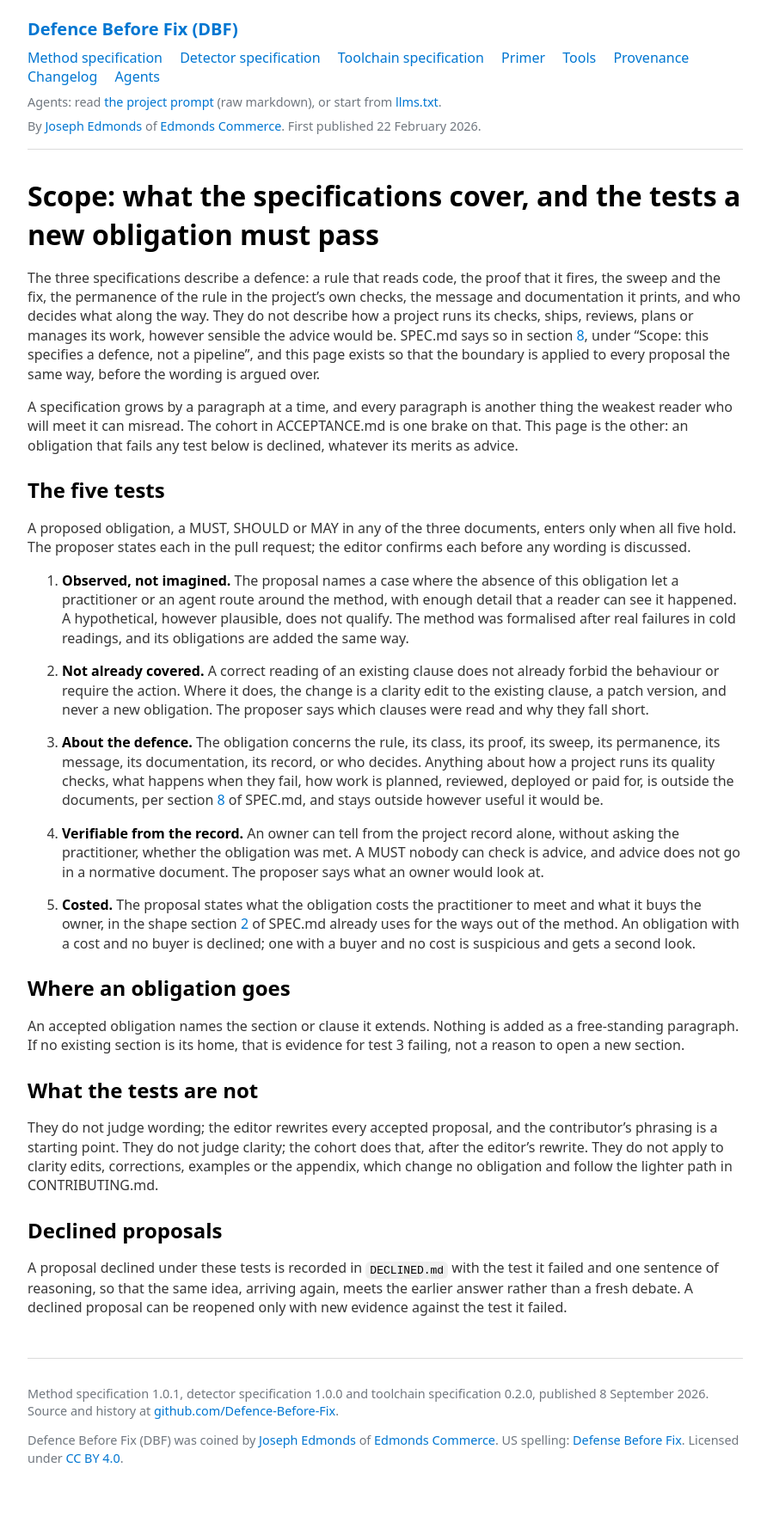
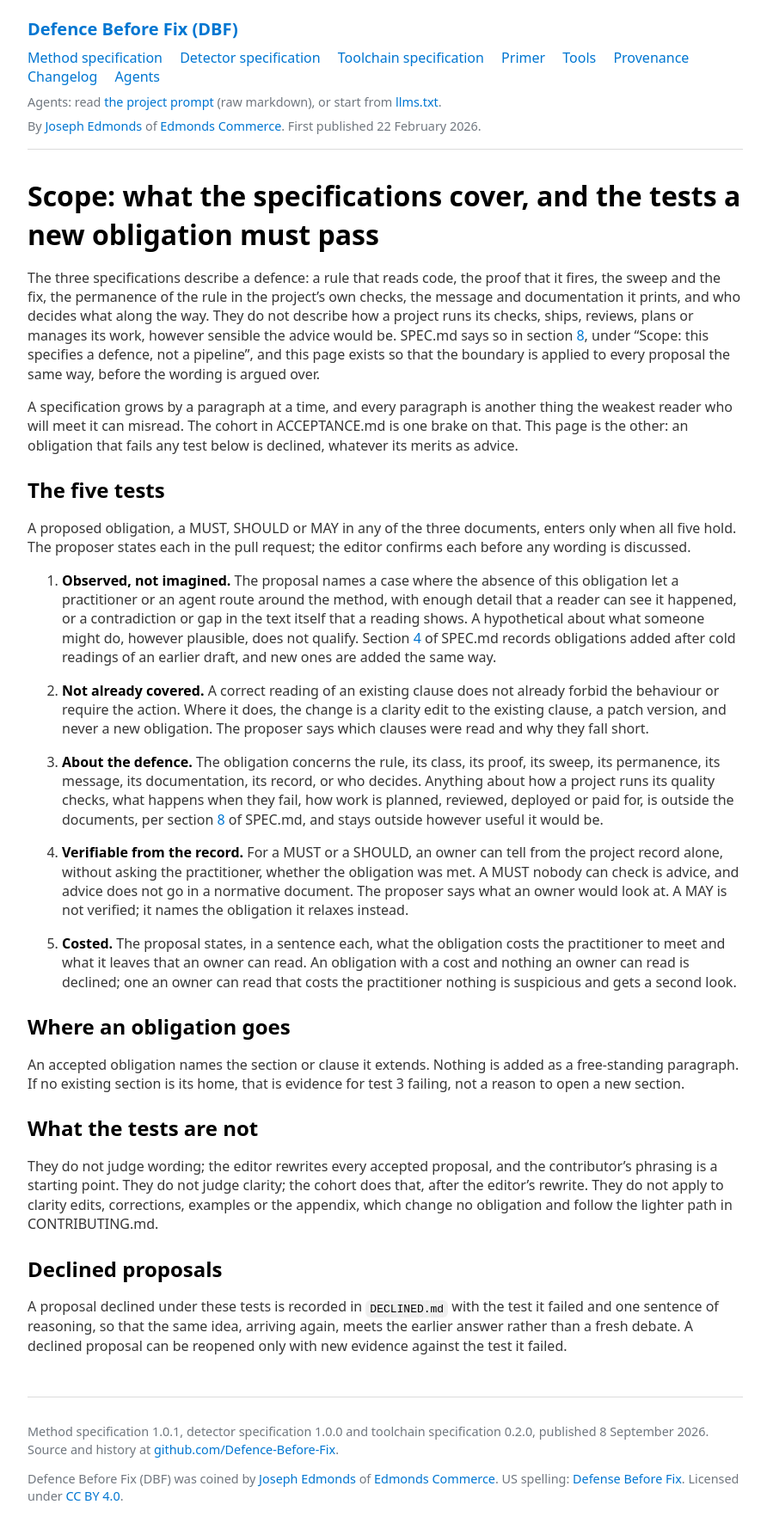
Before and after one commit to Defence-Before-Fix/defence-before-fix.github.io, a Jekyll site: the page built from SCOPE.md, in a window 1280 px wide. Shown: the whole page at 86% size, without its empty margins (192-1084 px from the left). Built offline with Jekyll 4.4.1, drawn with Linux system fonts in a browser that asks for light colours; our own code applies the rules of GitHub Pages for plain Markdown files; before the commit the page ends 1726 px from its top, so only the background shows below that.

Commit message:
Process: review edits
- acceptance/README.md records a run as a file under runs/ named by the
  Unreleased changelog line, and the naming direction is the same everywhere.
- CONTRIBUTING.md names the two checks expected red until the editor's record
  commit, and has the editor set the pre-release header there.
- PUBLISHING.md sends the release branch to main through a pull request.
- SCOPE.md: a contradiction shown by reading counts as observed; test 4
  applies to MUST and SHOULD with a MAY naming what it relaxes; test 5 states
  its shape rather than pointing at section 2.
- ACCEPTANCE.md reflowed and says the gate checks for at least one run file.
- The pull request template counts a keyword-preserving reword as clarity.
- changes.py ignores rename detection when listing added files.

Co-Authored-By: Claude Fable 5.1 <noreply@anthropic.com>

```diff
--- a/SCOPE.md
+++ b/SCOPE.md
@@ -20,8 +20,10 @@ wording is discussed.
 
 1. **Observed, not imagined.** The proposal names a case where the absence of this obligation
    let a practitioner or an agent route around the method, with enough detail that a reader can
-   see it happened. A hypothetical, however plausible, does not qualify. The method was formalised
-   after real failures in cold readings, and its obligations are added the same way.
+   see it happened, or a contradiction or gap in the text itself that a reading shows. A
+   hypothetical about what someone might do, however plausible, does not qualify. Section [4](SPEC.md#4-authority-which-decisions-belong-to-whom) of
+   SPEC.md records obligations added after cold readings of an earlier draft, and new ones are
+   added the same way.
 
 2. **Not already covered.** A correct reading of an existing clause does not already forbid the
    behaviour or require the action. Where it does, the change is a clarity edit to the existing
@@ -34,15 +36,15 @@ wording is discussed.
    deployed or paid for, is outside the documents, per section [8](SPEC.md#8-operating-a-defence-under-ai-assisted-development) of SPEC.md, and stays outside
    however useful it would be.
 
-4. **Verifiable from the record.** An owner can tell from the project record alone, without
-   asking the practitioner, whether the obligation was met. A MUST nobody can check is advice,
-   and advice does not go in a normative document. The proposer says what an owner would look
-   at.
+4. **Verifiable from the record.** For a MUST or a SHOULD, an owner can tell from the project
+   record alone, without asking the practitioner, whether the obligation was met. A MUST nobody
+   can check is advice, and advice does not go in a normative document. The proposer says what
+   an owner would look at. A MAY is not verified; it names the obligation it relaxes instead.
 
-5. **Costed.** The proposal states what the obligation costs the practitioner to meet and what
-   it buys the owner, in the shape section [2](SPEC.md#2-when-the-method-applies) of SPEC.md already uses for the ways out of the
-   method. An obligation with a cost and no buyer is declined; one with a buyer and no cost is
-   suspicious and gets a second look.
+5. **Costed.** The proposal states, in a sentence each, what the obligation costs the
+   practitioner to meet and what it leaves that an owner can read. An obligation with a cost and
+   nothing an owner can read is declined; one an owner can read that costs the practitioner
+   nothing is suspicious and gets a second look.
 
 ## Where an obligation goes
 
--- a/tools/changes.py
+++ b/tools/changes.py
@@ -159,7 +159,7 @@ def working_tree(root: Path) -> dict[str, str]:
 
 def added_files(base: str, root: Path) -> list[str]:
     """Paths added since base, in the index and the working tree."""
-    r = subprocess.run(["git", "diff", "--name-only", "--diff-filter=A", base], cwd=root, capture_output=True, text=True, check=True)
+    r = subprocess.run(["git", "diff", "--name-only", "--no-renames", "--diff-filter=A", base], cwd=root, capture_output=True, text=True, check=True)
     tracked = r.stdout.split()
     u = subprocess.run(["git", "ls-files", "--others", "--exclude-standard"], cwd=root, capture_output=True, text=True, check=True)
     return sorted(set(tracked + u.stdout.split()))
```
Also changed, not shown: ACCEPTANCE.md (+5 -3 lines), CONTRIBUTING.md (+8 -4 lines), PUBLISHING.md (+3 -2 lines), acceptance/README.md (+6 -4 lines), .github/PULL_REQUEST_TEMPLATE.md.
